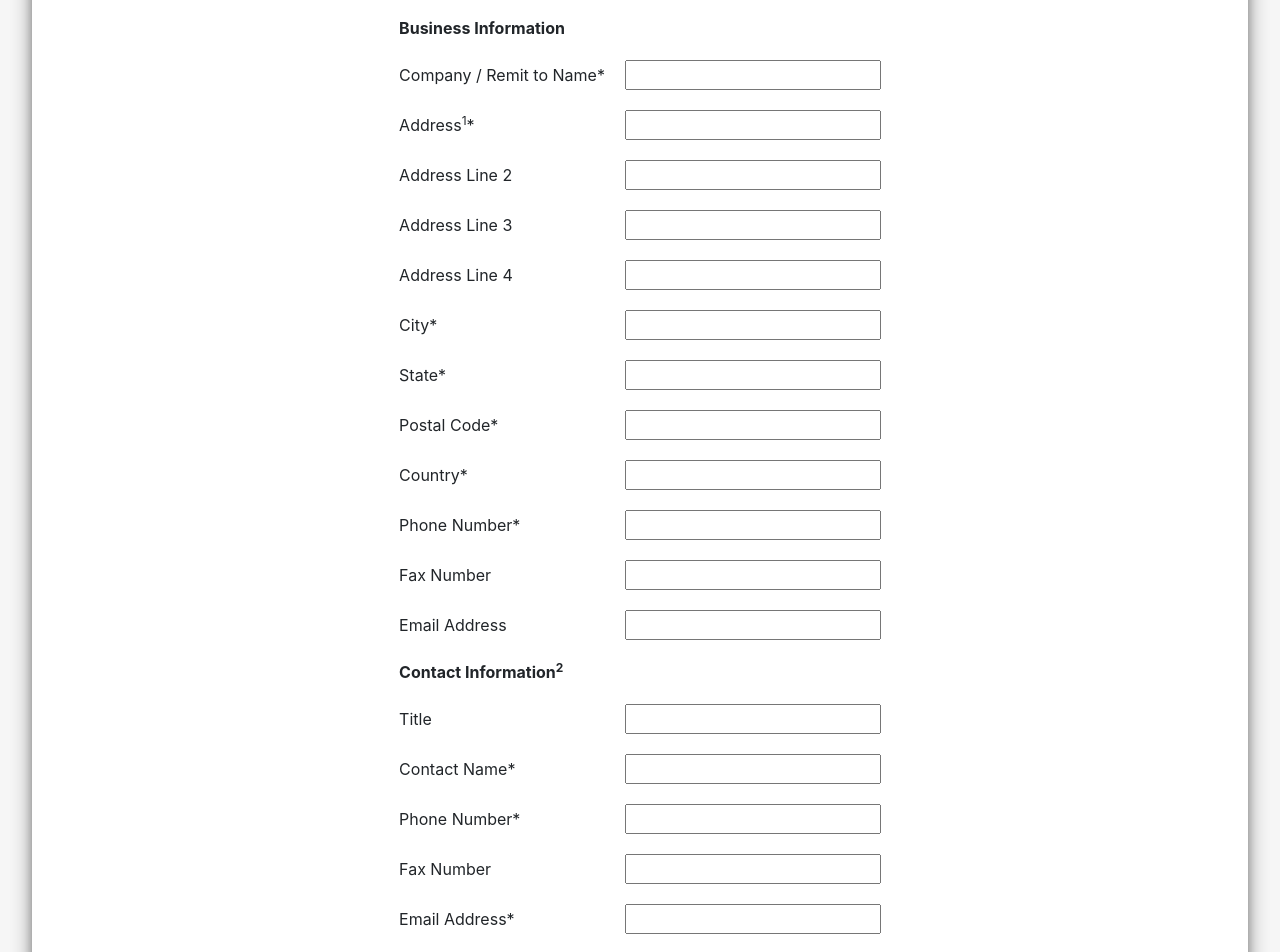
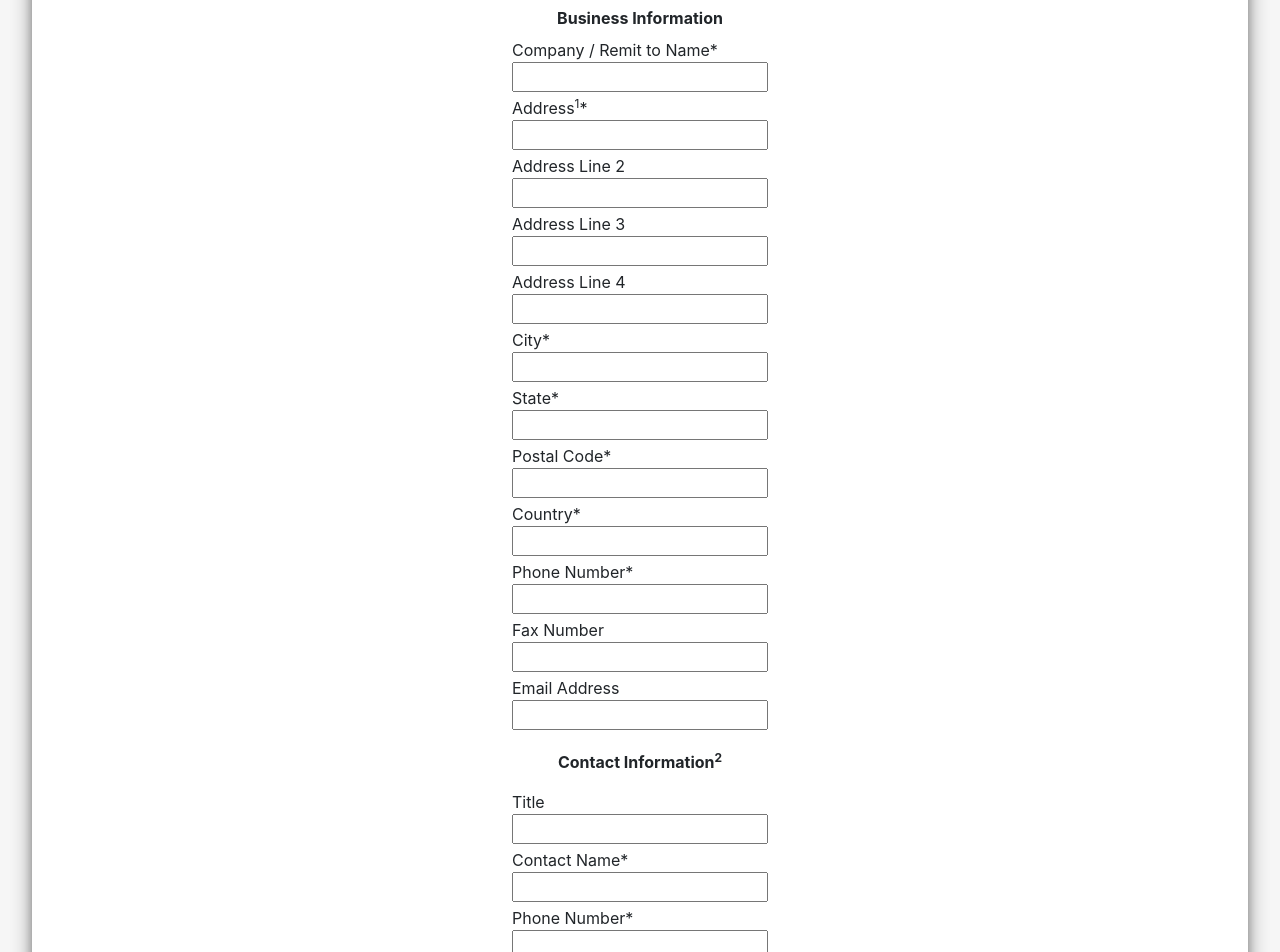
Before and after one commit to mayurpaunipagar/taskmo-assignment6-frontend, a React (Create React App) app: page /v1/vendor-registration/1 in a window 1280 px wide. Shown: the part 280-1232 px from the top of the page. Built offline with nearby package versions, Linux system fonts and the light colour scheme.

Commit message:
style changes in sectionA

```diff
--- a/src/component/venderRegistration/sectionA/index.js
+++ b/src/component/venderRegistration/sectionA/index.js
@@ -1,126 +1,118 @@
 export default function SectionA() {
   return (
     <>
-      <div className="mb-3">
+      <div className="mb-3 textCenter">
         <b>Section A - GENERAL INFORMATION</b>
       </div>
       <div className="vr-note mb-3">
         Please carefully review related footnote.
       </div>
-      <table className="mb-3">
-        <tbody>
-          <tr>
-            <th colSpan={2}>Business Information</th>
-          </tr>
-          <tr>
-            <td>Company / Remit to Name*</td>
-            <td>
+      <div className="mb-2">
+        <b>Business Information</b>
+      </div>
+      <div className="mb-1">
+        <div>Company / Remit to Name*</div>
+        <div>
           <input />
-            </td>
-          </tr>
-          <tr>
-            <td>
-              Address<sup>1</sup>*
-            </td>
-            <td>
+        </div>
+      </div>
+      <div className="mb-1">
+        <div>Address<sup>1</sup>*</div>
+        <div><input/></div>
+      </div>
+      <div className="mb-1">
+        <div>Address Line 2</div>
+        <div><input/></div>
+      </div>
+      <div className="mb-1">
+        <div>Address Line 3</div>
+        <div>
           <input />
-            </td>
-          </tr>
-          <tr>
-            <td>Address Line 2</td>
-            <td>
+        </div>
+      </div>
+      <div className="mb-1">
+        <div>Address Line 4</div>
+        <div>
           <input />
-            </td>
-          </tr>
-          <tr>
-            <td>Address Line 3</td>
-            <td>
+        </div>
+      </div>
+      <div className="mb-1">
+        <div>City*</div>
+        <div>
           <input />
-            </td>
-          </tr>
-          <tr>
-            <td>Address Line 4</td>
-            <td>
+        </div>
+      </div>
+      <div className="mb-1">
+        <div>State*</div>
+        <div>
           <input />
-            </td>
-          </tr>
-          <tr>
-            <td>City*</td>
-            <td>
+        </div>
+      </div>
+      <div className="mb-1">
+        <div>Postal Code*</div>
+        <div>
           <input />
-            </td>
-          </tr>
-          <tr>
-            <td>State*</td>
-            <td>
+        </div>
+      </div>
+      <div className="mb-1">
+        <div>Country*</div>
+        <div>
           <input />
-            </td>
-          </tr>
-          <tr>
-            <td>Postal Code*</td>
-            <td><input /></td>
-          </tr>
-          <tr>
-            <td>Country*</td>
-            <td>
+        </div>
+      </div>
+      <div className="mb-1">
+        <div>Phone Number*</div>
+        <div>
           <input />
-            </td>
-          </tr>
-          <tr>
-            <td>Phone Number*</td>
-            <td>
+        </div>
+      </div>
+      <div className="mb-1">
+        <div>Fax Number</div>
+        <div>
           <input />
-            </td>
-          </tr>
-          <tr>
-            <td>Fax Number</td>
-            <td>
+        </div>
+      </div>
+      <div className="mb-1">
+        <div>Email Address</div>
+        <div>
           <input />
-            </td>
-          </tr>
-          <tr>
-            <td>Email Address</td>
-            <td>
+        </div>
+      </div>
+      <div className="mt-3 mb-3 textCenter">
+        <b>Contact Information<sup>2</sup></b>
+      </div>
+      <div className="mb-1">
+        <div>Title</div>
+        <div>
           <input />
-            </td>
-          </tr>
-          <tr>
-            <th colSpan={2}>
-              Contact Information<sup>2</sup>
-            </th>
-          </tr>
-          <tr>
-            <td>Title</td>
-            <td>
+        </div>
+      </div>
+      <div className="mb-1">
+        <div>Contact Name*</div>
+        <div>
           <input />
-            </td>
-          </tr>
-          <tr>
-            <td>Contact Name*</td>
-            <td>
+        </div>
+      </div>
+      <div className="mb-1">
+        <div>Phone Number*</div>
+        <div>
           <input />
-            </td>
-          </tr>
-          <tr>
-            <td>Phone Number*</td>
-            <td>
+        </div>
+      </div>
+      <div className="mb-1">
+        <div>Fax Number</div>
+        <div>
           <input />
-            </td>
-          </tr>
-          <tr>
-            <td>Fax Number</td>
-            <td>
+        </div>
+      </div>
+      <div className="mb-1">
+        <div>Email Address*</div>
+        <div>
           <input />
-            </td>
-          </tr>
-          <tr>
-            <td>Email Address*</td>
-            <td>
-              <input />
-            </td>
-          </tr>
-        </tbody>
-      </table>
+        </div>
+      </div>
+
+
       <table>
         <tbody>
           <tr>
```
Lines whose indentation alone changed are shown as unchanged.
